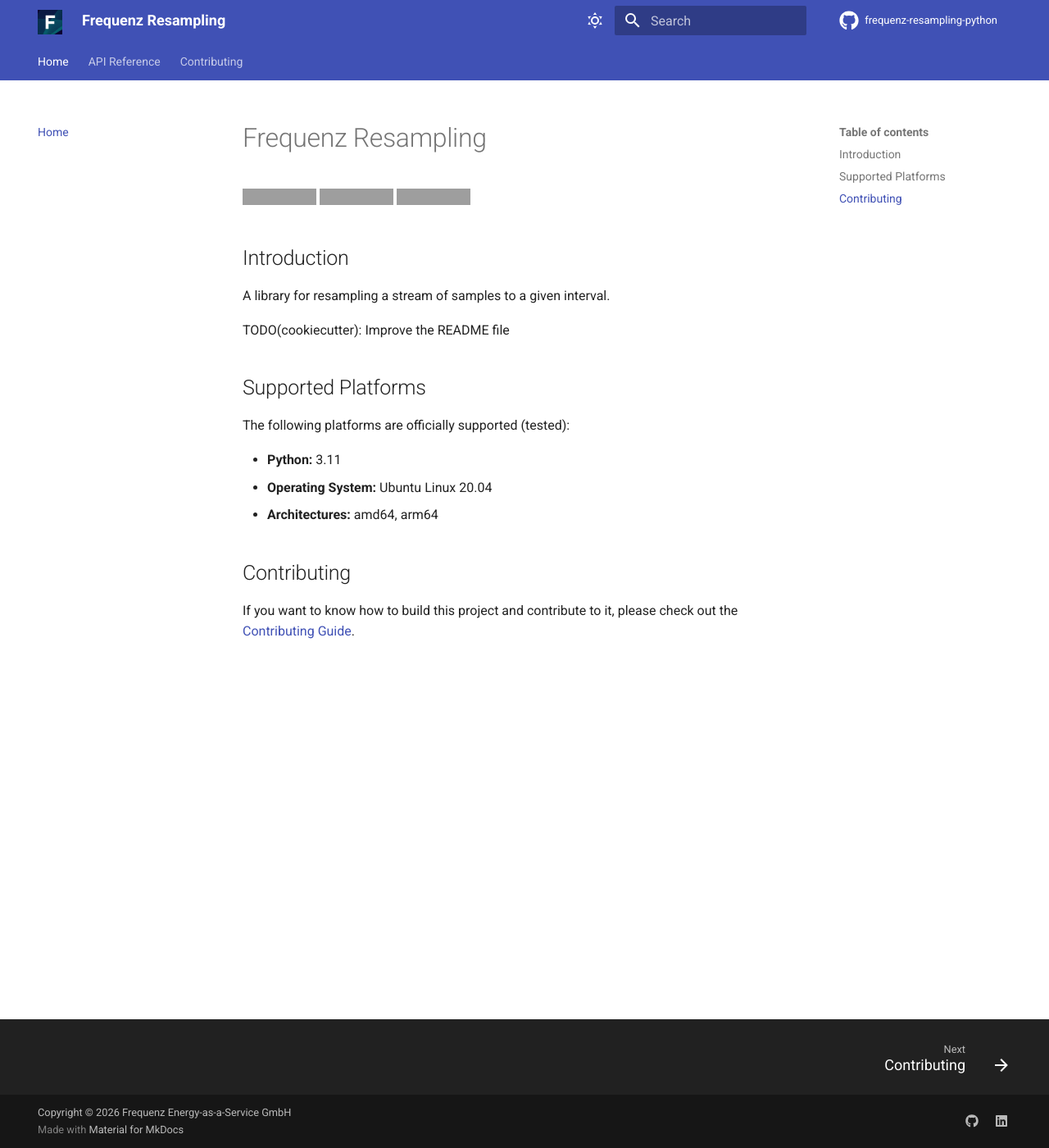
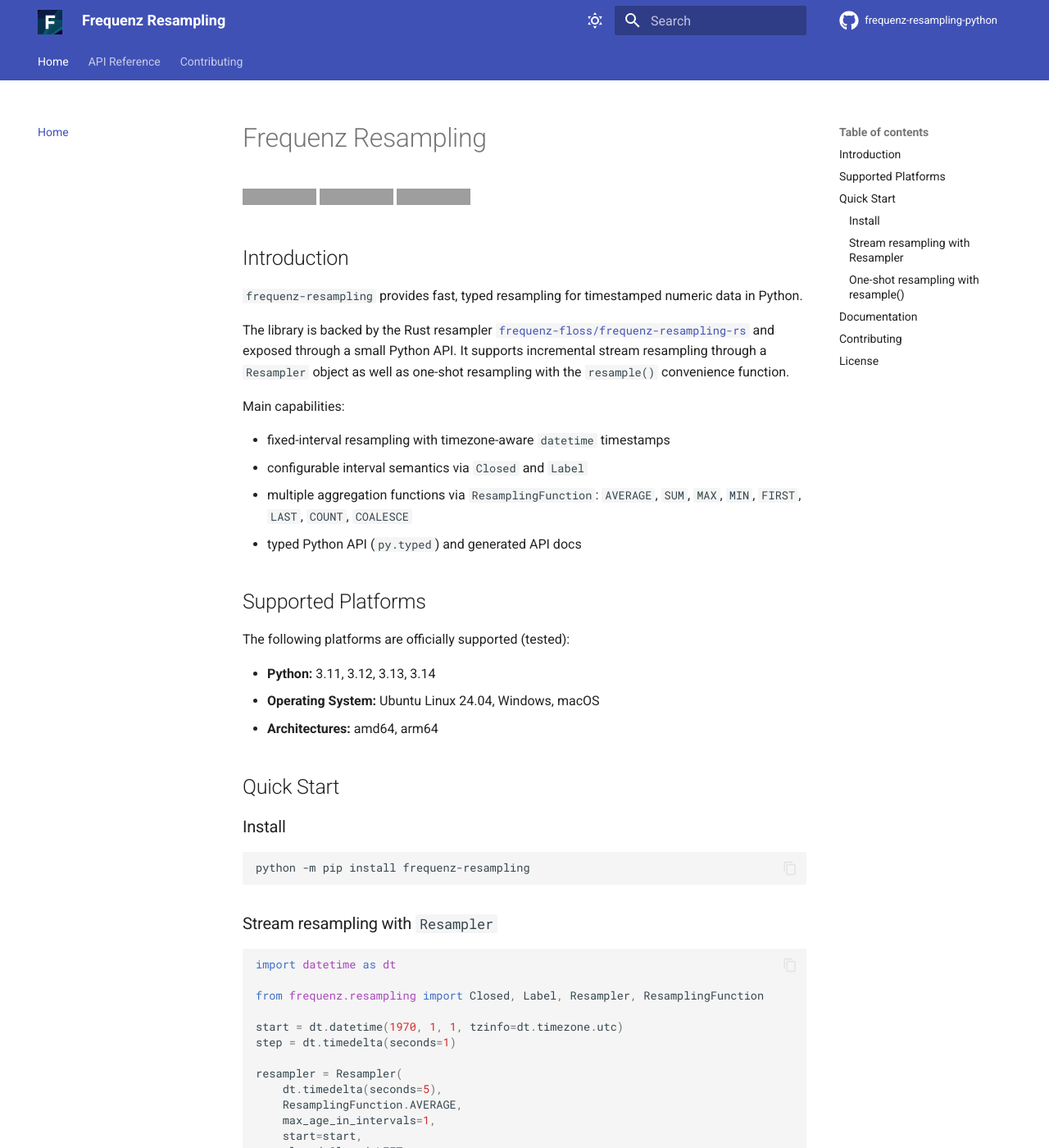
Before and after one commit to frequenz-floss/frequenz-resampling-python, an MkDocs documentation site: the page built from docs/index.md, in a window 1280 px wide and 1400 px high. Shown: the whole window at 82% size. Built offline with MkDocs 1.6.1 and Material for MkDocs 9.7.7, drawn with Linux system fonts in a browser that asks for light colours; comment, search, counter and statistics services are not loaded; the version menu is left out; some of the changed text lies outside the part shown; grey boxes are pictures that could not be loaded.

Commit message:
Update docs for the new package layout
Signed-off-by: Phillip Wenig <phillip.wenig@frequenz.com>

````diff
--- a/README.md
+++ b/README.md
@@ -6,19 +6,99 @@
 
 ## Introduction
 
-A library for resampling a stream of samples to a given interval.
+`frequenz-resampling` provides fast, typed resampling for timestamped numeric
+data in Python.
 
-TODO(cookiecutter): Improve the README file
+The library is backed by the Rust resampler
+[`frequenz-floss/frequenz-resampling-rs`](https://github.com/frequenz-floss/frequenz-resampling-rs)
+and exposed through a small Python API. It supports incremental stream
+resampling through a `Resampler` object as well as one-shot resampling with the
+`resample()` convenience function.
+
+Main capabilities:
+
+- fixed-interval resampling with timezone-aware `datetime` timestamps
+- configurable interval semantics via `Closed` and `Label`
+- multiple aggregation functions via `ResamplingFunction`:
+  `AVERAGE`, `SUM`, `MAX`, `MIN`, `FIRST`, `LAST`, `COUNT`, `COALESCE`
+- typed Python API (`py.typed`) and generated API docs
 
 ## Supported Platforms
 
 The following platforms are officially supported (tested):
 
-- **Python:** 3.11
-- **Operating System:** Ubuntu Linux 20.04
+- **Python:** 3.11, 3.12, 3.13, 3.14
+- **Operating System:** Ubuntu Linux 24.04, Windows, macOS
 - **Architectures:** amd64, arm64
+
+## Quick Start
+
+### Install
+
+```sh
+python -m pip install frequenz-resampling
+```
+
+### Stream resampling with `Resampler`
+
+```python
+import datetime as dt
+
+from frequenz.resampling import Closed, Label, Resampler, ResamplingFunction
+
+start = dt.datetime(1970, 1, 1, tzinfo=dt.timezone.utc)
+step = dt.timedelta(seconds=1)
+
+resampler = Resampler(
+    dt.timedelta(seconds=5),
+    ResamplingFunction.AVERAGE,
+    max_age_in_intervals=1,
+    start=start,
+    closed=Closed.LEFT,
+    label=Label.RIGHT,
+)
+
+for i in range(10):
+    resampler.push_sample(timestamp=start + i * step, value=float(i + 1))
+
+result = resampler.resample(start + 10 * step)
+print(result)
+# [(1970-01-01 00:00:05+00:00, 3.0), (1970-01-01 00:00:10+00:00, 8.0)]
+```
+
+### One-shot resampling with `resample()`
+
+```python
+import datetime as dt
+
+from frequenz.resampling import Closed, Label, ResamplingFunction, resample
+
+start = dt.datetime(1970, 1, 1, tzinfo=dt.timezone.utc)
+step = dt.timedelta(seconds=1)
+data = [(start + i * step, float(i + 1)) for i in range(10)]
+
+result = resample(
+    data,
+    dt.timedelta(seconds=5),
+    ResamplingFunction.SUM,
+    closed=Closed.LEFT,
+    label=Label.RIGHT,
+)
+print(result)
+```
+
+## Documentation
+
+- User and API documentation:
+  <https://frequenz-floss.github.io/frequenz-resampling-python/>
+- Changelog / releases:
+  <https://github.com/frequenz-floss/frequenz-resampling-python/releases>
 
 ## Contributing
 
-If you want to know how to build this project and contribute to it, please
-check out the [Contributing Guide](CONTRIBUTING.md).
+Contributions are welcome. For development setup, testing, docs, and release
+workflow, see the [Contributing Guide](CONTRIBUTING.md).
+
+## License
+
+This project is licensed under the [MIT License](LICENSE).
--- a/docs/_scripts/mkdocstrings_autoapi.py
+++ b/docs/_scripts/mkdocstrings_autoapi.py
@@ -5,4 +5,4 @@
 
 from frequenz.repo.config.mkdocs import api_pages
 
-api_pages.generate_python_api_pages("src", "reference")
+api_pages.generate_python_api_pages("frequenz", "reference")
--- a/mkdocs.yml
+++ b/mkdocs.yml
@@ -98,8 +98,8 @@
   - mkdocstrings:
       default_handler: python
       handlers:
-        paths: ["src"]
         python:
+          paths: ["frequenz"]
           options:
             docstring_section_style: spacy
             inherited_members: true
@@ -125,6 +125,6 @@
 
 # Preview controls
 watch:
-  - "src"
+  - "frequenz"
   - README.md
   - CONTRIBUTING.md
````
Also changed, not shown: RELEASE_NOTES.md (+27 -4 lines).
